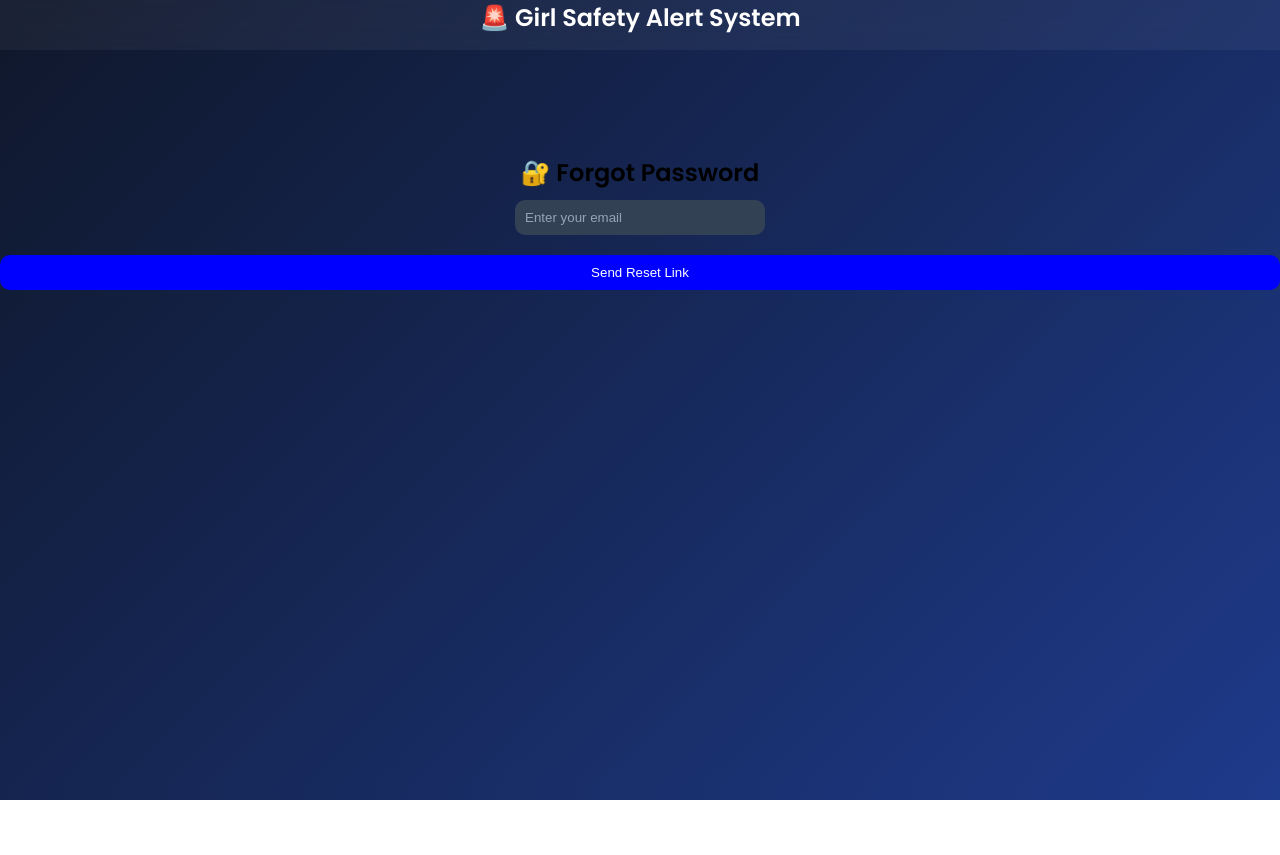
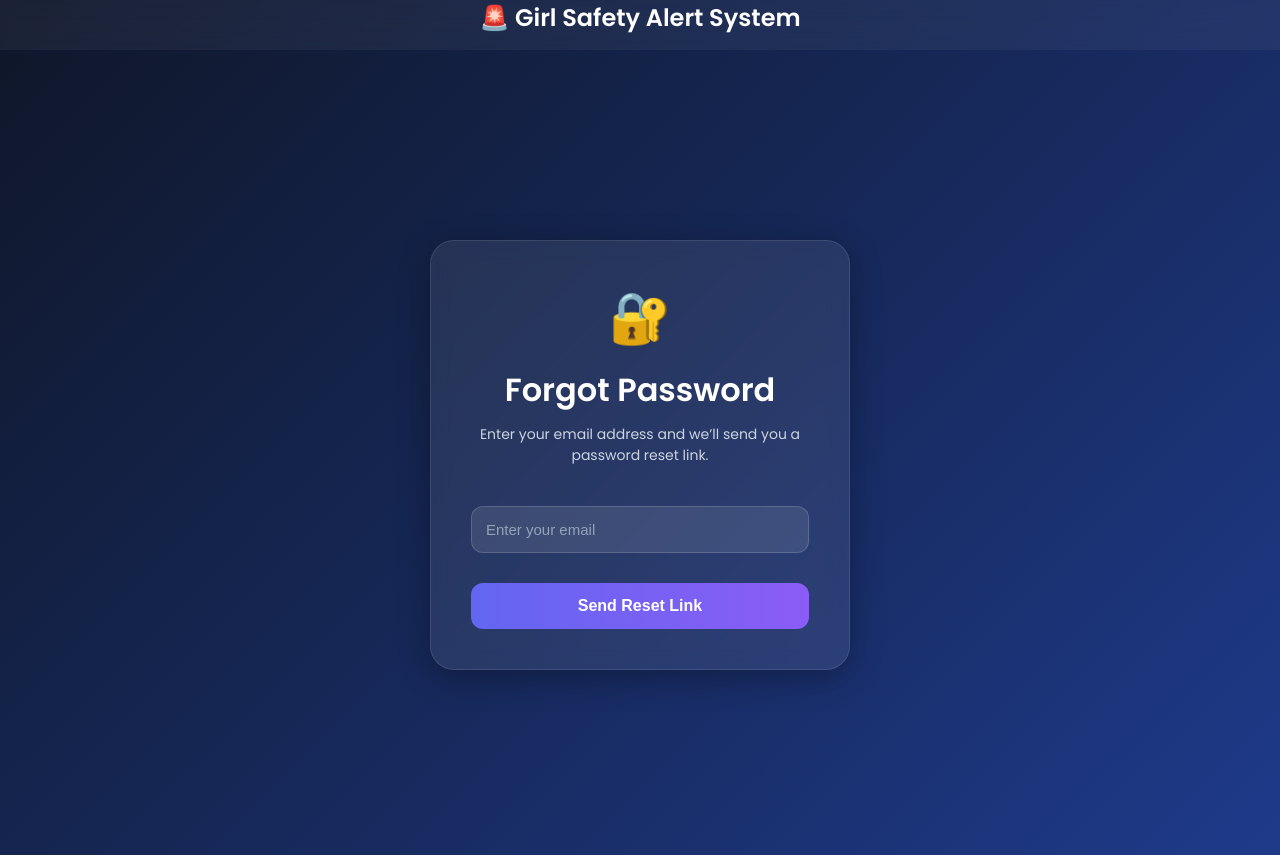
Before and after one commit to Gayathribhukya/girl-safety-alert-system, a React (Vite) app in the folder girlsafety-frontend/: page /forgot-password in a window 1280 px wide. Before the commit the page ends 800 px from the top, so only its background shows below. Built offline with nearby package versions, Linux system fonts and the light colour scheme.

Commit message:
Updated forgot password UI

```diff
--- a/girlsafety-frontend/src/pages/Dashboard.jsx
+++ b/girlsafety-frontend/src/pages/Dashboard.jsx
@@ -4,20 +4,41 @@ import { useNavigate } from "react-router-dom";
 
 export default function Dashboard() {
 
+  // 📍 LOCATION STATE
   const [location, setLocation] = useState({
     latitude: null,
     longitude: null,
   });
 
+  // 📇 CONTACT COUNT
   const [contactCount, setContactCount] = useState(0);
+
+  // 🧠 RISK LEVEL
+  const [riskLevel, setRiskLevel] = useState("");
 
   const navigate = useNavigate();
 
-  // ✅ FETCH CONTACT COUNT
+  // 🧠 AI RISK DETECTION
+  const detectRisk = () => {
+    const hour = new Date().getHours();
 
+    if (hour >= 22 || hour <= 5) return "HIGH";
+    if (hour >= 18) return "MEDIUM";
 
-  // ✅ GET LOCATION + FETCH CONTACTS
+    return "LOW";
+  };
+
+  // 🎨 RISK COLORS
+  const getRiskColor = (level) => {
+    if (level === "HIGH") return "#ef4444";
+    if (level === "MEDIUM") return "#facc15";
+
+    return "#22c55e";
+  };
+
+  // 🚀 LOAD DATA
   useEffect(() => {
+
     // 📍 GET LOCATION
     navigator.geolocation.getCurrentPosition(
       (pos) => {
@@ -31,9 +52,13 @@ export default function Dashboard() {
       }
     );
 
-  // 📇 FETCH CONTACTS
+    // 🧠 SET RISK LEVEL
+    setRiskLevel(detectRisk());
+
+    // 📇 FETCH CONTACT COUNT
     const fetchContactsCount = async () => {
       try {
+
         const token = localStorage.getItem("token");
 
         const res = await API.get("/contacts/my", {
@@ -42,7 +67,10 @@ export default function Dashboard() {
           },
         });
 
-      const contacts = Array.isArray(res.data) ? res.data : [];
+        const contacts = Array.isArray(res.data)
+          ? res.data
+          : [];
+
         setContactCount(contacts.length);
 
       } catch (error) {
@@ -56,12 +84,14 @@ export default function Dashboard() {
 
   // 🚨 SEND SOS
   const sendSOS = async () => {
+
     if (!location.latitude || !location.longitude) {
       alert("Location not ready ❌");
       return;
     }
 
     try {
+
       const token = localStorage.getItem("token");
 
       await API.post(
@@ -78,6 +108,7 @@ export default function Dashboard() {
       );
 
       alert("🚨 SOS Sent Successfully!");
+
     } catch (error) {
       console.error(error);
       alert("Failed to send SOS ❌");
@@ -92,21 +123,35 @@ export default function Dashboard() {
 
   return (
     <div style={container}>
+
       <h1 style={title}>Dashboard</h1>
 
-      {/* 🔥 CARDS */}
+      {/* 🧠 RISK LEVEL */}
+      <h3 style={{ color: "#fff" }}>
+        ⚠️ Risk Level:
+        <span style={{ color: getRiskColor(riskLevel) }}>
+          {" "}{riskLevel}
+        </span>
+      </h3>
+
+      {/* 📦 CARDS */}
       <div style={cardContainer}>
+
         {/* 📍 LOCATION */}
         <div style={card}>
           <h3>📍 Location</h3>
+
           <p>
-            {location.latitude ? "Ready ✅" : "Fetching location..."}
+            {location.latitude
+              ? "Ready ✅"
+              : "Fetching..."}
           </p>
         </div>
 
         {/* 📇 CONTACTS */}
         <div style={card}>
           <h3>📇 Contacts</h3>
+
           <p>{contactCount} Saved</p>
 
           <button
@@ -116,24 +161,35 @@ export default function Dashboard() {
             Manage
           </button>
         </div>
+
       </div>
 
-      {/* 🔥 ACTION BUTTONS */}
+      {/* 🔘 BUTTONS */}
       <div style={btnContainer}>
 
-        <button style={addBtn} onClick={() => navigate("/add-contact")}>
+        <button
+          style={addBtn}
+          onClick={() => navigate("/add-contact")}
+        >
           ➕ Add Contact
         </button>
 
-        <button style={sosBtn} onClick={sendSOS}>
+        <button
+          style={sosBtn}
+          onClick={sendSOS}
+        >
           🚨 Send SOS
         </button>
 
-        <button style={logoutBtn} onClick={logout}>
+        <button
+          style={logoutBtn}
+          onClick={logout}
+        >
           Logout
         </button>
 
       </div>
+
     </div>
   );
 }
@@ -149,7 +205,7 @@ const container = {
 
 const title = {
   color: "#fff",
-  marginBottom: "30px",
+  marginBottom: "20px",
 };
 
 const cardContainer = {
@@ -161,13 +217,10 @@ const cardContainer = {
 
 const card = {
   width: "220px",
-  padding: "25px",
+  padding: "20px",
   borderRadius: "20px",
   background: "rgba(255,255,255,0.1)",
-  backdropFilter: "blur(10px)",
   color: "#fff",
-  boxShadow: "0 8px 25px rgba(0,0,0,0.3)",
-  transition: "0.3s",
 };
 
 const smallBtn = {
@@ -184,39 +237,36 @@ const btnContainer = {
   marginTop: "30px",
   display: "flex",
   flexDirection: "column",
+  gap: "15px",
   alignItems: "center",
-  gap: "15px",
 };
 
 const addBtn = {
   width: "50%",
-  padding: "15px",
-  borderRadius: "12px",
+  padding: "12px",
+  background: "#6366f1",
+  color: "#fff",
   border: "none",
-  background: "linear-gradient(90deg, #6366f1, #8b5cf6)",
-  color: "white",
-  fontSize: "16px",
+  borderRadius: "10px",
   cursor: "pointer",
-  transition: "0.3s",
 };
 
 const sosBtn = {
   width: "50%",
-  padding: "15px",
-  borderRadius: "12px",
+  padding: "12px",
+  background: "#ef4444",
+  color: "#fff",
   border: "none",
-  background: "linear-gradient(90deg, #ef4444, #dc2626)",
-  color: "white",
-  fontSize: "16px",
+  borderRadius: "10px",
   cursor: "pointer",
 };
 
 const logoutBtn = {
   width: "50%",
   padding: "12px",
+  background: "#334155",
+  color: "#fff",
+  border: "none",
   borderRadius: "10px",
-  border: "none",
-  background: "#334155",
-  color: "white",
   cursor: "pointer",
 };
--- a/girlsafety-frontend/src/pages/ForgotPassword.jsx
+++ b/girlsafety-frontend/src/pages/ForgotPassword.jsx
@@ -2,50 +2,140 @@ import { useState } from "react";
 import API from "../services/api";
 
 export default function ForgotPassword() {
+
   const [email, setEmail] = useState("");
+  const [message, setMessage] = useState("");
 
-  const handleSubmit = async () => {
+  const sendResetLink = async () => {
+
     try {
-    await API.post("/auth/forgot-password", { email });
 
-    alert("Reset link sent 📩");
-  } catch (err) {
-  console.error("ERROR:", err.response?.data); // ✅ ADD THIS
-  alert(err.response?.data || "Error ❌");
+      const res = await API.post(
+        "/auth/forgot-password",
+        { email }
+      );
+
+      setMessage(res.data);
+
+    } catch (error) {
+
+      console.error(error);
+      setMessage("Failed to send reset link ❌");
     }
   };
+
   return (
-    <div style={styles.container}>
-      <h2>🔐 Forgot Password</h2>
+
+    <div style={container}>
+
+      <div style={card}>
+
+        <div style={icon}>🔐</div>
+
+        <h1 style={title}>
+          Forgot Password
+        </h1>
+
+        <p style={subtitle}>
+          Enter your email address and we’ll send you a password reset link.
+        </p>
 
         <input
           type="email"
           placeholder="Enter your email"
+          value={email}
           onChange={(e) => setEmail(e.target.value)}
-        style={styles.input}
+          style={input}
         />
 
-      <button onClick={handleSubmit} style={styles.btn}>
+        <button
+          style={button}
+          onClick={sendResetLink}
+        >
           Send Reset Link
         </button>
+
+        {message && (
+          <p style={messageStyle}>
+            {message}
+          </p>
+        )}
+
+      </div>
+
     </div>
   );
 }
 
-const styles = {
-  container: {
+/* STYLES */
+
+const container = {
+  minHeight: "100vh",
+  display: "flex",
+  justifyContent: "center",
+  alignItems: "center",
+  background: "linear-gradient(135deg, #0f172a, #1e3a8a)",
+  padding: "20px",
+};
+
+const card = {
+  width: "100%",
+  maxWidth: "420px",
+  background: "rgba(255,255,255,0.08)",
+  backdropFilter: "blur(10px)",
+  borderRadius: "24px",
+  padding: "40px",
+  boxShadow: "0 8px 32px rgba(0,0,0,0.3)",
   textAlign: "center",
-    marginTop: "100px",
-  },
-  input: {
-    padding: "10px",
-    width: "250px",
-    margin: "10px",
-  },
-  btn: {
-    padding: "10px 20px",
-    background: "blue",
+  border: "1px solid rgba(255,255,255,0.1)",
+};
+
+const icon = {
+  fontSize: "50px",
+  marginBottom: "10px",
+};
+
+const title = {
+  color: "#fff",
+  fontSize: "32px",
+  marginBottom: "10px",
+  fontWeight: "700",
+};
+
+const subtitle = {
+  color: "#cbd5e1",
+  fontSize: "14px",
+  marginBottom: "30px",
+  lineHeight: "1.5",
+};
+
+const input = {
+  width: "100%",
+  padding: "14px",
+  borderRadius: "12px",
+  border: "1px solid rgba(255,255,255,0.15)",
+  background: "rgba(255,255,255,0.1)",
+  color: "#fff",
+  fontSize: "15px",
+  outline: "none",
+  marginBottom: "20px",
+  boxSizing: "border-box",
+};
+
+const button = {
+  width: "100%",
+  padding: "14px",
+  border: "none",
+  borderRadius: "12px",
+  background: "linear-gradient(90deg, #6366f1, #8b5cf6)",
   color: "white",
-    border: "none",
-  },
+  fontSize: "16px",
+  fontWeight: "600",
+  cursor: "pointer",
 };
+
+const messageStyle = {
+  marginTop: "20px",
+  color: "#fff",
+  fontSize: "14px",
+};
--- a/girlsafety-frontend/src/services/api.js
+++ b/girlsafety-frontend/src/services/api.js
@@ -1,14 +1,16 @@
 import axios from "axios";
 
 const API = axios.create({
-  baseURL: "https://girl-safety-alert-system.onrender.com/api"
+  baseURL: "http://localhost:8080/api",
 });
 
 API.interceptors.request.use((req) => {
   const token = localStorage.getItem("token");
+
   if (token) {
     req.headers.Authorization = `Bearer ${token}`;
   }
+
   return req;
 });
 
```
Lines whose indentation alone changed are shown as unchanged.
